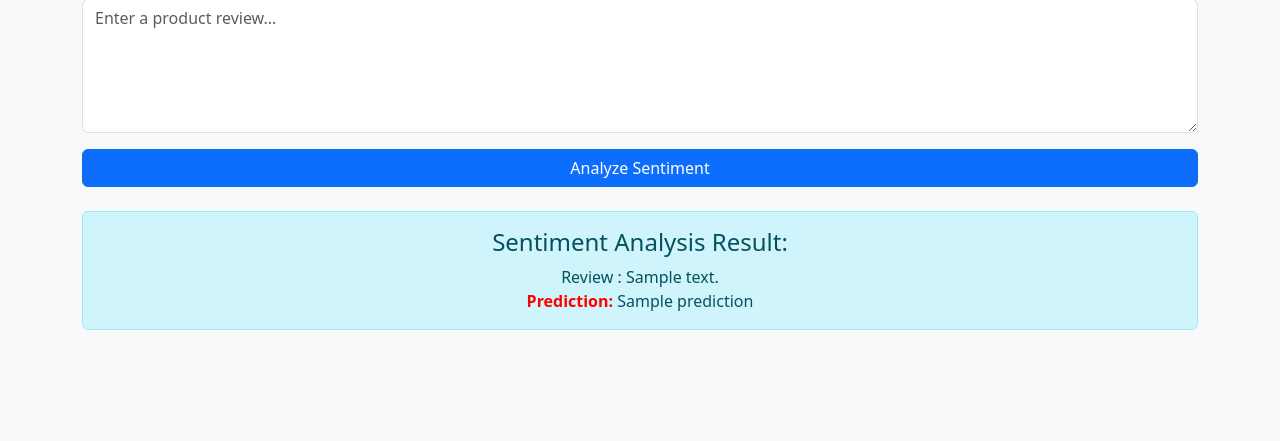
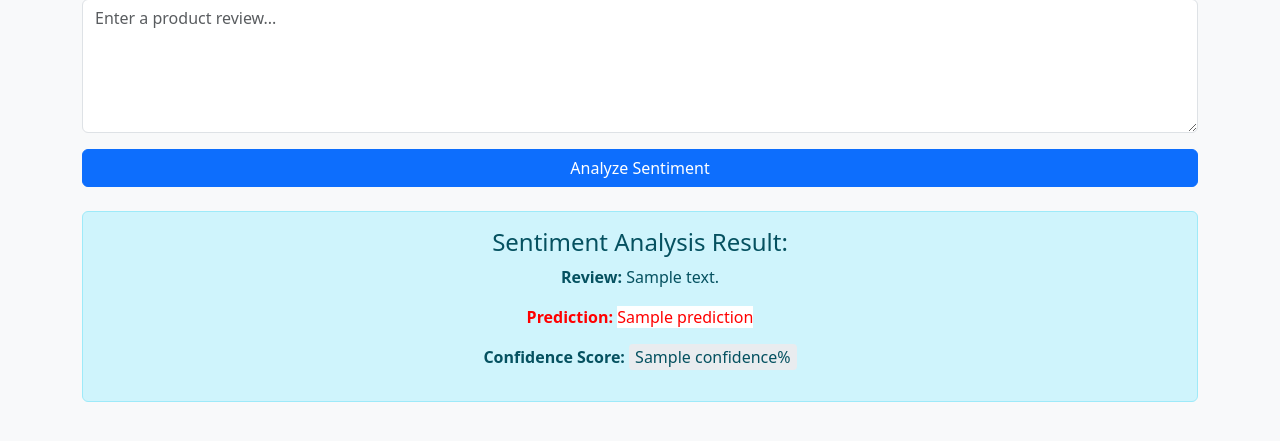
Before and after one commit to jroshanjha/-Customer-Review-Classification, a Flask app: template templates/index.html in a window 1280 px wide. Shown: the part 111-552 px from the top of the page. Run offline with Flask 3, Linux system fonts and the light colour scheme; the template is opened without the code that fills it: most values are stand-ins (such as "Sample title", 1, 10 or a date in 2020); parts of the project's set-up code (start-up, migrations or seed data) failed here and were passed over.

Commit message:
updated with add probability socre

```diff
--- a/app.py
+++ b/app.py
@@ -55,8 +55,15 @@ def predict_sentiment(text):
         pass
 
     prediction = model.predict(X_new)[0]
+    # Predict probability
+    try:
+        probs = model.predict_proba(X_new)
+        confidence = round(probs[0][1] * 100, 2) if prediction == 1 else round(probs[0][0] * 100, 2)
+    except:
+        confidence = None  # some models like SVC with no `probability=True` won't support this
+
     label = "Positive" if prediction == 1 else "Negative"
-    return label
+    return label , confidence
 
 def predict_sentiment1(text):
 
@@ -82,9 +89,9 @@ def predict():
     if request.method == 'POST':
         text1 = request.form['review']
         text = preprocess(text1)
-        prediction = predict_sentiment(text)
+        prediction, confidence = predict_sentiment(text)
         # prediction = model.predict([text])[0]
-        return render_template('index.html', review=text1, prediction=prediction)
+        return render_template('index.html', review=text1, prediction=prediction, confidence=confidence)
 
 @app.route('/api/',methods=['GET'])
 def api():
@@ -100,9 +107,9 @@ def api_predict():
 
     text = preprocess(data['text'])
     input_text = data['text']
-    prediction = predict_sentiment1(text)
+    prediction,confidence = predict_sentiment(text)
     # prediction = model.predict([text])[0]
-    return jsonify({"review": input_text, "prediction": prediction})
+    return jsonify({"review": input_text, "prediction": prediction, "confidence": confidence})
 
    # return jsonify({'sentiment': prediction})
     # if not text:
--- a/templates/index.html
+++ b/templates/index.html
@@ -16,16 +16,31 @@
         </form>
 
         {% if prediction %}
-            <div class="alert alert-info mt-4 text-center">
-                <h4> Sentiment Analysis Result: </h4>
-                Review : {{review}} <br>
-                {%if prediction=='Positive'%}
-                <strong>Prediction:</strong> {{ prediction }}
-                {%else%}
-                <strong style='color:red;'>Prediction:</strong> {{ prediction }}
-                {%endif%}
-            </div>
+    <div class="alert alert-info mt-4 text-center">
+        <h4> Sentiment Analysis Result: </h4>
+        <p><strong>Review:</strong> {{ review }}</p>
+
+        {% if prediction == 'Positive' %}
+            <p>
+                <strong style='color:green;'>Prediction:</strong>
+                <span style='color:green; background-color:white;'>{{ prediction }}</span>
+            </p>
+        {% else %}
+            <p>
+                <strong style='color:red;'>Prediction:</strong>
+                <span style='color:red; background-color:white;'>{{ prediction }}</span>
+            </p>
         {% endif %}
+
+        {% if confidence %}
+            <p>
+                <strong>Confidence Score:</strong>
+                <span style='background-color: #e9ecef; padding: 2px 6px; border-radius: 4px;'>{{ confidence }}%</span>
+            </p>
+        {% endif %}
+    </div>
+{% endif %}
+
     </div>
 </body>
 </html>
```
